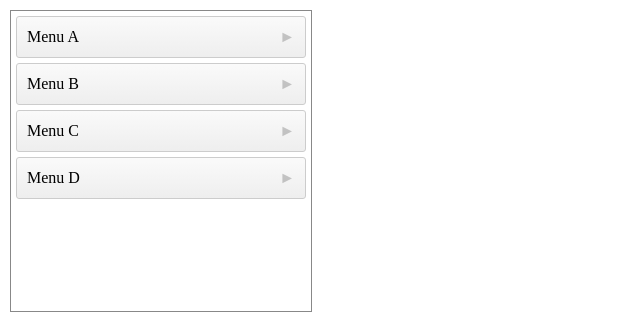
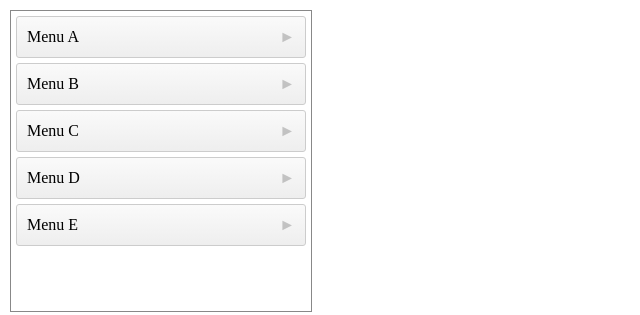
Before and after one commit to chtefi/MenuSlider, a plain HTML site: page index.html in a window 1280 px wide. Shown: the whole page, without its empty margins (0-640 px from the left). Drawn offline with Linux system fonts and the light colour scheme.

Commit message:
testing 2

```diff
--- a/index.html
+++ b/index.html
@@ -15,6 +15,7 @@
                 <li>Menu B</li>
                 <li>Menu C</li>
                 <li>Menu D</li>
+                <li>Menu E</li>
             </ul>
         </div>
         <div class="slider-container__view slider-container__view--details">
```
